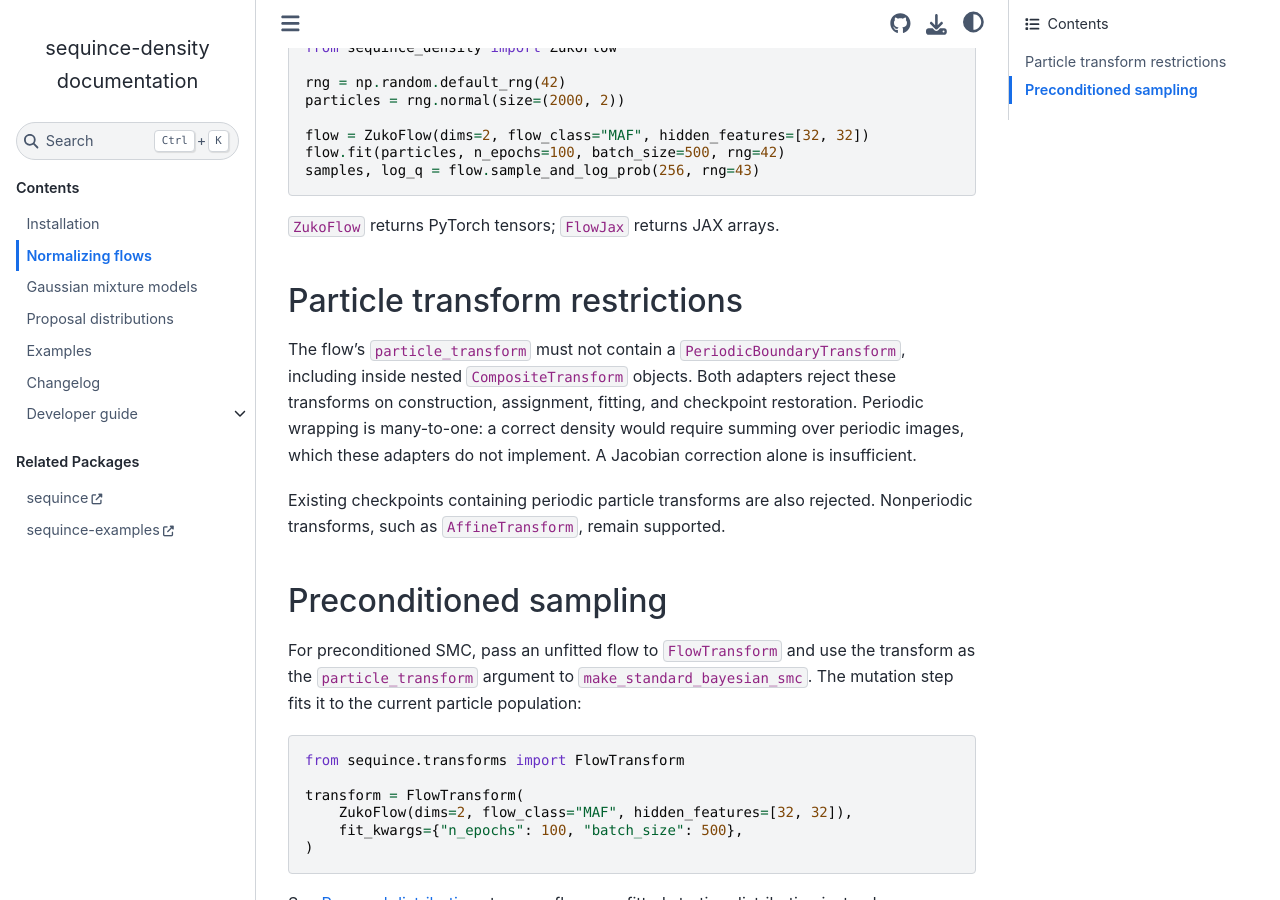
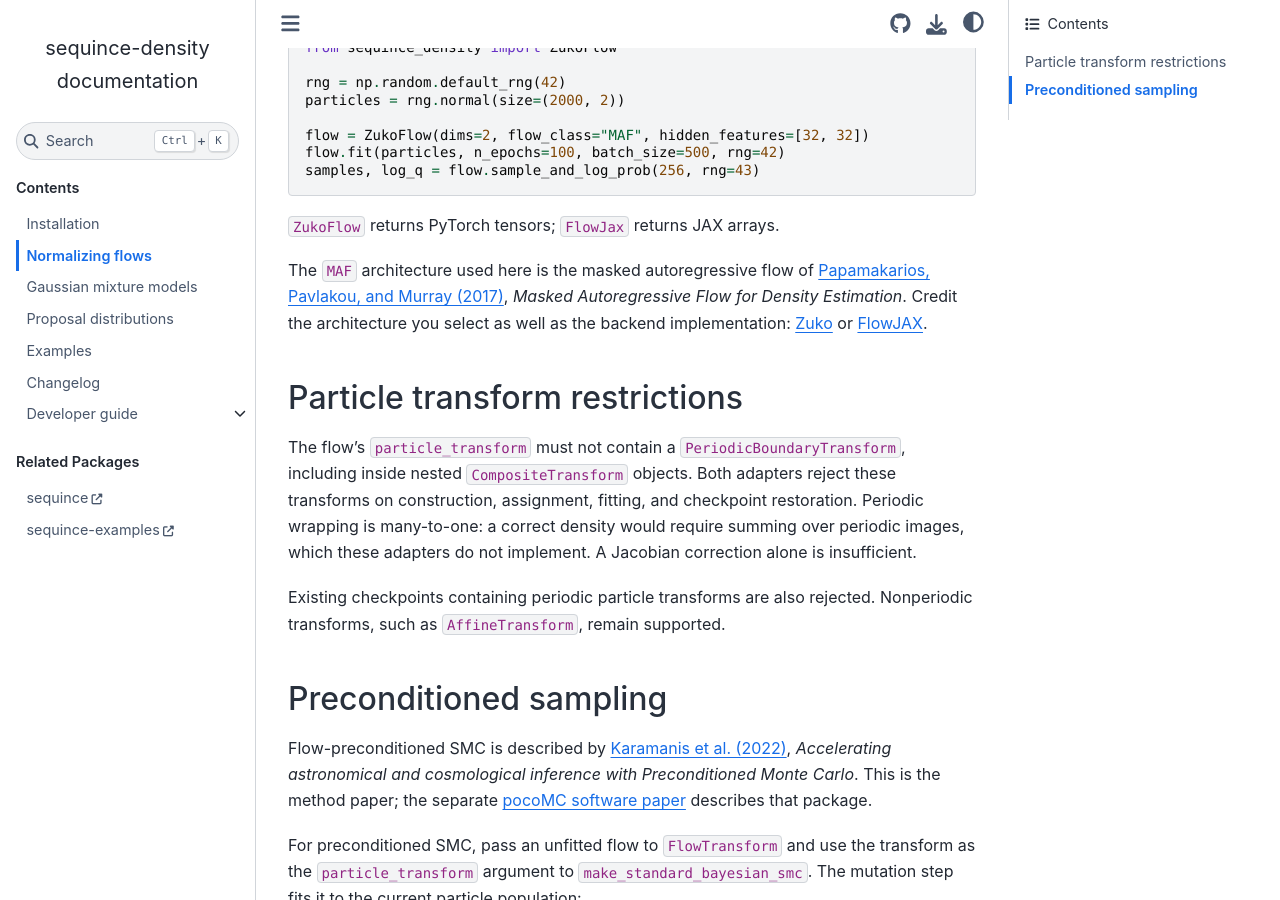
Before and after one commit to sequince-dev/sequince-density, a Sphinx documentation site: the page built from docs/normalizing_flows.rst, in a window 1280 px wide and 900 px high, scrolled down 366 px. Built offline with Sphinx 7.4.7 and the Sphinx Book theme 1.1.4, drawn with Linux system fonts in a browser that asks for light colours; pages that are not in the unit, such as notebooks, are missing from menus.

Commit message:
DOC: add software and flow method citations (#13)

```diff
--- a/docs/normalizing_flows.rst
+++ b/docs/normalizing_flows.rst
@@ -27,6 +27,13 @@ evaluate their log densities:
 
 ``ZukoFlow`` returns PyTorch tensors; ``FlowJax`` returns JAX arrays.
 
+The ``MAF`` architecture used here is the masked autoregressive flow of
+`Papamakarios, Pavlakou, and Murray (2017)
+<https://arxiv.org/abs/1705.07057>`_, *Masked Autoregressive Flow for Density
+Estimation*. Credit the architecture you select as well as the backend
+implementation: `Zuko <https://zuko.readthedocs.io/stable/>`_ or
+`FlowJAX <https://danielward27.github.io/flowjax/>`_.
+
 Particle transform restrictions
 -------------------------------
 
@@ -43,6 +50,12 @@ Nonperiodic transforms, such as ``AffineTransform``, remain supported.
 Preconditioned sampling
 -----------------------
 
+Flow-preconditioned SMC is described by `Karamanis et al. (2022)
+<https://doi.org/10.1093/mnras/stac2272>`_, *Accelerating astronomical and
+cosmological inference with Preconditioned Monte Carlo*. This is the method
+paper; the separate `pocoMC software paper
+<https://arxiv.org/abs/2207.05660>`_ describes that package.
+
 For preconditioned SMC, pass an unfitted flow to ``FlowTransform`` and use the
 transform as the ``particle_transform`` argument to
 ``make_standard_bayesian_smc``. The mutation step fits it to the current particle
```
Also changed, not shown: CHANGELOG.md (+2 -0 lines), docs/index.rst (+15 -0 lines).
